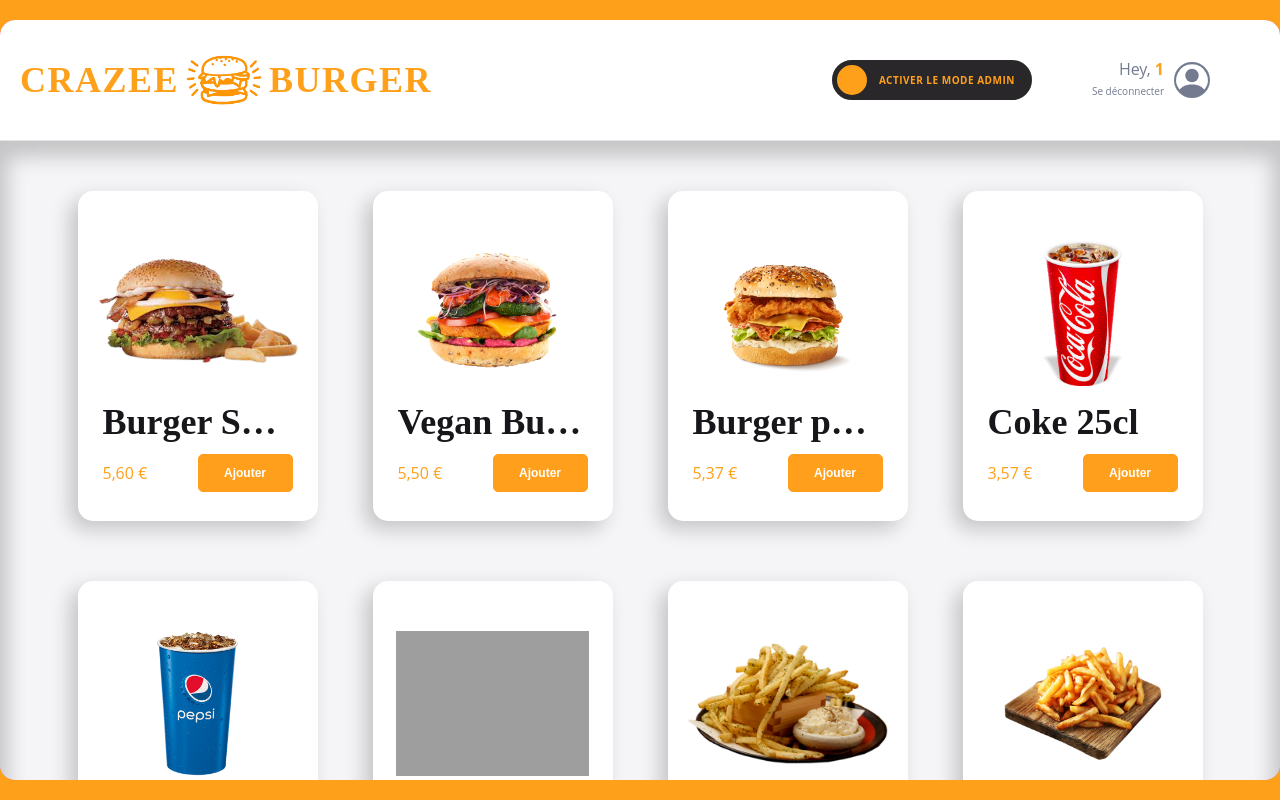
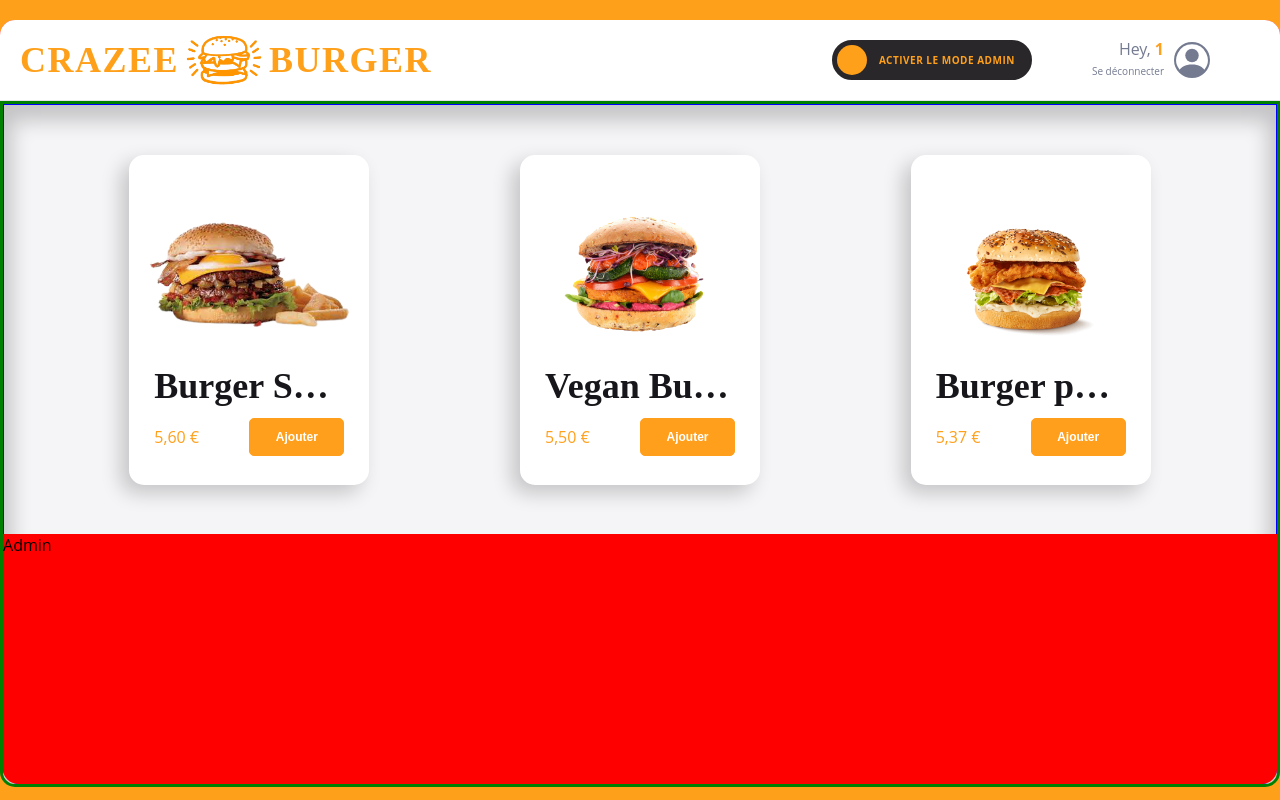
Before and after one commit to AzN-StaR27/crazee-burger, a React app: page /order/1 in a window 1280 px wide. Built offline with nearby package versions, Linux system fonts and the light colour scheme; grey boxes are pictures that could not be loaded; the HTML template or start-up script is replaced by a standard one.

Commit message:
💄 F07: MAIN > Add layout with Basket

```diff
--- a/src/components/pages/order/Main/Main.jsx
+++ b/src/components/pages/order/Main/Main.jsx
@@ -6,14 +6,19 @@
   return (
     <MainStyled>
       {/* <div className="basket">Basket</div> */}
-      <Menu />
+      <div className="menu-and-admin">
+        <Menu />
+        <div className="admin">Admin</div>
+      </div>
     </MainStyled>
   );
 }
 
 const MainStyled = styled.div`
+  border: 3px solid green;
   background: ${theme.colors.background_white};
-  flex: 1; // you can also use this : height: calc(95vh - 10vh);
+  //flex : 1;
+  height: calc(95vh - 10vh); //95vh (le container) - 10vh (height du basket)
 
   border-bottom-left-radius: ${theme.borderRadius.extraRound};
   border-bottom-right-radius: ${theme.borderRadius.extraRound};
@@ -22,9 +27,25 @@
   display: grid;
   grid-template-columns: 1fr;
 
-  overflow-y: scroll;
+  /* overflow-y: scroll; */
 
-  /* .basket {
+  .basket {
     background: pink;
-  } */
+  }
+
+  .menu-and-admin {
+    position: relative;
+    overflow-y: hidden;
+    display: grid;
+    border-bottom-left-radius: ${theme.borderRadius.extraRound};
+    border-bottom-right-radius: ${theme.borderRadius.extraRound};
+    .admin {
+      background: red;
+      height: 250px;
+      position: absolute;
+      bottom: 0;
+      left: 0;
+      right: 0;
+    }
+  }
 `;
--- a/src/components/pages/order/Main/Menu.jsx
+++ b/src/components/pages/order/Main/Menu.jsx
@@ -25,11 +25,14 @@
 }
 
 const MenuStyled = styled.div`
+  border: 1px solid blue;
   background: ${theme.colors.background_white};
   display: grid;
   grid-template-columns: repeat(4, 1fr);
+  grid-template-columns: repeat(auto-fit, minmax(300px, 1fr));
   grid-row-gap: 60px;
   padding: 50px 50px 150px;
   justify-items: center;
   box-shadow: 0px 8px 20px 8px rgba(0, 0, 0, 0.2) inset;
+  overflow-y: scroll;
 `;
--- a/src/components/pages/order/Navbar/Navbar.jsx
+++ b/src/components/pages/order/Navbar/Navbar.jsx
@@ -17,7 +17,7 @@
   height: 10vh;
   display: flex;
   justify-content: space-between;
-  padding: 020px;
+  padding: 0 20px;
 
   border-top-left-radius: ${theme.borderRadius.extraRound};
   border-top-right-radius: ${theme.borderRadius.extraRound};
```
